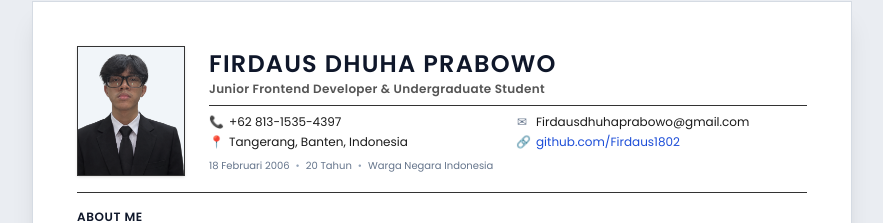
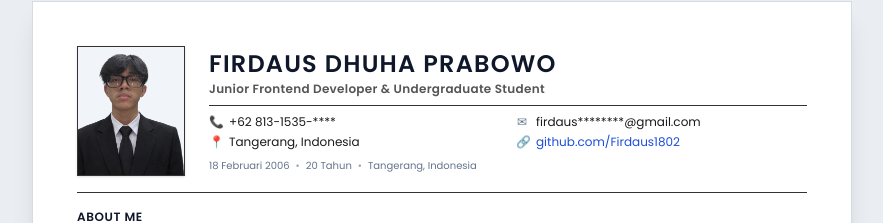
Before and after one commit to Firdaus1802/PORTOFOLIO-DAUS, a Next.js app: page /cv in a window 1280 px wide. Shown: the part 109-332 px from the top of the page, without its empty margins (198-1081 px from the left). Built offline with nearby package versions, Linux system fonts and the light colour scheme; no server answers.

Commit message:
fix: mask sensitive personal contact data and remove artificial comment blocks

```diff
--- a/app/about.tsx
+++ b/app/about.tsx
@@ -78,7 +78,7 @@ export default function About() {
                 <FadeLeft delay={0.3}>
                   <div className="flex flex-col p-2 -m-2 rounded-xl transition-colors duration-300 hover:bg-thirdary/40">
                     <span className="text-xs uppercase tracking-widest font-bold text-text-secondary mb-1">Phone</span>
-                    <span className="text-base font-semibold text-text-primary">+62 813-1535-4397</span>
+                    <span className="text-base font-semibold text-text-primary">+62 813-1535-****</span>
                   </div>
                 </FadeLeft>
 
@@ -92,9 +92,9 @@ export default function About() {
                 <FadeLeft delay={0.5}>
                   <div className="flex flex-col p-2 -m-2 rounded-xl transition-colors duration-300 hover:bg-thirdary/40">
                     <span className="text-xs uppercase tracking-widest font-bold text-text-secondary mb-1">Email</span>
-                    <a href="mailto:Firdausdhuhaprabowo@gmail.com" className="text-base font-semibold text-text-primary hover:text-text-secondary transition-colors underline decoration-text-secondary/30 underline-offset-4">
-                      Firdausdhuhaprabowo@gmail.com
-                    </a>
+                    <span className="text-base font-semibold text-text-primary">
+                      firdaus********@gmail.com
+                    </span>
                   </div>
                 </FadeLeft>
 
--- a/app/api/chat/route.ts
+++ b/app/api/chat/route.ts
@@ -65,7 +65,7 @@ function getSmartFallbackResponse(query: string): string {
     return `**Profil & Latar Belakang Akademik Firdaus Dhuha Prabowo:**
 • **Pendidikan:** Mahasiswa aktif S1 Sistem Informasi di Universitas Gunadarma dengan IPK **3.88 / 4.00**.
 • **Kelahiran & Usia:** Lahir pada **18 Februari 2006** di Tangerang (berusia 20 tahun).
-• **Domisili:** Tangerang, Banten, Indonesia.
+• **Domisili:** Tangerang, Indonesia.
 • **Fokus Keahlian:** Frontend Web Development, arsitektur Next.js & React, integrasi backend Supabase & Node.js, serta komputasi awan.`
   }
 
@@ -170,8 +170,8 @@ Halaman tersebut telah dioptimasi dalam format executive 2-kolom dan siap diceta
     q.includes("social")
   ) {
     return `Berikut saluran komunikasi dan jaringan profesional resmi Firdaus Dhuha Prabowo:
-• **WhatsApp:** [+62 813-1535-4397](https://wa.me/6281315354397)
-• **Email:** [Firdausdhuhaprabowo@gmail.com](mailto:Firdausdhuhaprabowo@gmail.com)
+• **WhatsApp:** +62 813-1535-****
+• **Email:** firdaus********@gmail.com
 • **LinkedIn:** [linkedin.com/in/firdaus-dhuha-prabowo-091949386/](https://www.linkedin.com/in/firdaus-dhuha-prabowo-091949386/)
 • **GitHub:** [github.com/Firdaus1802](https://github.com/Firdaus1802)
 • **Instagram:** [@frdsdhuha_](https://www.instagram.com/frdsdhuha_)`
@@ -188,7 +188,7 @@ Halaman tersebut telah dioptimasi dalam format executive 2-kolom dan siap diceta
     q.includes("kota") ||
     q.includes("tangerang")
   ) {
-    return "Firdaus berasal dan saat ini berdomisili di **Tangerang, Banten, Indonesia**."
+    return "Firdaus berasal dan saat ini berdomisili di **Tangerang, Indonesia**."
   }
 
   // 8. Minat / Hobi
--- a/app/contact.tsx
+++ b/app/contact.tsx
@@ -119,9 +119,9 @@ Gunakan panduan informasi berikut tentang Firdaus untuk menjawab pertanyaan:
    - Tanggal Lahir: 18 Februari 2006 (Usia 20 tahun per tahun 2026)
    - Peran: Junior Frontend Developer / Web Developer
    - Pendidikan: Universitas Gunadarma (IPK: 3.88 / 4.00)
-   - Lokasi / Domisili: Tangerang, Banten, Indonesia
-   - Email: Firdausdhuhaprabowo@gmail.com
-   - WhatsApp/Telepon: +62 813-1535-4397 (wa.me/6281315354397)
+   - Lokasi / Domisili: Tangerang, Indonesia
+   - Email: firdaus********@gmail.com
+   - WhatsApp/Telepon: +62 813-1535-****
    - LinkedIn: linkedin.com/in/firdaus-dhuha-prabowo-091949386/
    - Instagram: @frdsdhuha_ (instagram.com/frdsdhuha_)
    - GitHub: github.com/Firdaus1802
@@ -255,7 +255,7 @@ Aturan Tambahan: Jawab langsung ke intinya, akurat sesuai data di atas, jangan m
             <div className="bg-background border border-text-secondary/20 rounded-3xl overflow-hidden h-100 lg:h-auto min-h-100 shadow-xl hover:border-text-primary transition-colors duration-500 relative group">
               <div className="absolute top-4 left-4 z-10 bg-background/90 backdrop-blur-md px-4 py-2 rounded-xl border border-text-secondary/20 shadow-lg pointer-events-none">
                 <p className="text-sm font-bold text-text-primary">📍 Tangerang</p>
-                <p className="text-xs font-medium text-text-secondary">Banten, Indonesia</p>
+                <p className="text-xs font-medium text-text-secondary">Indonesia</p>
               </div>
               <iframe
                 src="https://maps.google.com/maps?q=Tangerang,%20Indonesia&t=&z=13&ie=UTF8&iwloc=&output=embed"
@@ -285,7 +285,7 @@ Aturan Tambahan: Jawab langsung ke intinya, akurat sesuai data di atas, jangan m
               </a>
 
               {/* Email */}
-              <a href="mailto:Firdausdhuhaprabowo@gmail.com" target="_blank" rel="noopener noreferrer" className="group bg-background border border-text-secondary/20 rounded-2xl p-4 sm:p-6 flex items-center justify-center sm:justify-between hover:border-text-primary hover:bg-text-secondary/5 transition-all duration-300 shadow-sm hover:shadow-md aspect-square sm:aspect-auto">
+              <div className="group bg-background border border-text-secondary/20 rounded-2xl p-4 sm:p-6 flex items-center justify-center sm:justify-between hover:border-text-primary hover:bg-text-secondary/5 transition-all duration-300 shadow-sm hover:shadow-md aspect-square sm:aspect-auto">
                 <div className="flex items-center gap-4">
                   <div className="w-12 h-12 rounded-full bg-text-secondary/10 flex items-center justify-center text-text-primary group-hover:text-text-primary group-hover:scale-110 transition-transform duration-300">
                     <svg className="w-6 h-6" viewBox="0 0 24 24" fill="currentColor">
@@ -294,14 +294,13 @@ Aturan Tambahan: Jawab langsung ke intinya, akurat sesuai data di atas, jangan m
                   </div>
                   <div className="hidden sm:block">
                     <h4 className="text-lg font-bold text-text-primary">Email</h4>
-                    <p className="text-sm font-medium text-text-secondary">Firdausdhuhaprabowo@gmail.com</p>
+                    <p className="text-sm font-medium text-text-secondary">firdaus********@gmail.com</p>
                   </div>
                 </div>
-                <svg className="hidden sm:block w-5 h-5 text-text-secondary group-hover:text-text-primary group-hover:translate-x-1 transition-all" fill="none" stroke="currentColor" viewBox="0 0 24 24"><path strokeLinecap="round" strokeLinejoin="round" strokeWidth="2" d="M14 5l7 7m0 0l-7 7m7-7H3"></path></svg>
-              </a>
+              </div>
 
               {/* WhatsApp */}
-              <a href="https://wa.me/6281315354397" target="_blank" rel="noopener noreferrer" className="group bg-background border border-text-secondary/20 rounded-2xl p-4 sm:p-6 flex items-center justify-center sm:justify-between hover:border-[#25D366] hover:bg-[#25D366]/5 transition-all duration-300 shadow-sm hover:shadow-md aspect-square sm:aspect-auto">
+              <div className="group bg-background border border-text-secondary/20 rounded-2xl p-4 sm:p-6 flex items-center justify-center sm:justify-between hover:border-[#25D366] hover:bg-[#25D366]/5 transition-all duration-300 shadow-sm hover:shadow-md aspect-square sm:aspect-auto">
                 <div className="flex items-center gap-4">
                   <div className="w-12 h-12 rounded-full bg-text-secondary/10 flex items-center justify-center text-text-primary group-hover:text-[#25D366] group-hover:scale-110 transition-all duration-300">
                     <svg className="w-6 h-6" viewBox="0 0 24 24" fill="currentColor">
@@ -310,11 +309,10 @@ Aturan Tambahan: Jawab langsung ke intinya, akurat sesuai data di atas, jangan m
                   </div>
                   <div className="hidden sm:block">
                     <h4 className="text-lg font-bold text-text-primary">WhatsApp</h4>
-                    <p className="text-sm font-medium text-text-secondary">+62 813-1535-4397</p>
+                    <p className="text-sm font-medium text-text-secondary">+62 813-1535-****</p>
                   </div>
                 </div>
-                <svg className="hidden sm:block w-5 h-5 text-text-secondary group-hover:text-[#25D366] group-hover:translate-x-1 transition-all" fill="none" stroke="currentColor" viewBox="0 0 24 24"><path strokeLinecap="round" strokeLinejoin="round" strokeWidth="2" d="M14 5l7 7m0 0l-7 7m7-7H3"></path></svg>
-              </a>
+              </div>
 
               {/* LinkedIn */}
               <a href="https://www.linkedin.com/in/firdaus-dhuha-prabowo-091949386/" target="_blank" rel="noopener noreferrer" className="group bg-background border border-text-secondary/20 rounded-2xl p-4 sm:p-6 flex items-center justify-center sm:justify-between hover:border-[#0077b5] hover:bg-[#0077b5]/5 transition-all duration-300 shadow-sm hover:shadow-md aspect-square sm:aspect-auto">
--- a/app/cv/page.tsx
+++ b/app/cv/page.tsx
@@ -12,7 +12,6 @@ export default function CVPage() {
   return (
     <div className="min-h-screen bg-[#eaedf2] py-6 sm:py-9 px-2 sm:px-4 print:p-0 print:bg-white text-[#1a1a1a] font-sans antialiased">
 
-      {/* Top Floating Action Bar (Hidden when Printing) */}
       <div className="max-w-205 mx-auto mb-4 flex items-center justify-between gap-4 print:hidden bg-white/95 backdrop-blur-md px-5 py-3 rounded-xl shadow-sm border border-zinc-200">
         <Link
           href="/"
@@ -40,15 +39,11 @@ export default function CVPage() {
         </div>
       </div>
 
-      {/* Kontainer Lembar Resume Formal Klasik (A4) */}
       <main
         className="max-w-205 mx-auto bg-white shadow-xl print:shadow-none border border-[#d5dbe3] print:border-0 p-8 sm:p-11 print:p-6 text-[#1a1a1a] leading-normal"
         style={{ WebkitPrintColorAdjust: "exact", printColorAdjust: "exact" }}
       >
-
-        {/* ================= 1. HEADER PROFIL ================= */}
         <header className="flex flex-col sm:flex-row items-center sm:items-center gap-5 sm:gap-6 pb-4 border-b border-[#333333]">
-          {/* Photo Box */}
           <div className="w-27 h-32.5 border-[1.5px] border-[#333333] bg-[#f1f5f9] shrink-0 overflow-hidden relative shadow-sm">
             <Image
               src="/images/profile-firdaus.png"
@@ -59,7 +54,6 @@ export default function CVPage() {
             />
           </div>
 
-          {/* Header Details */}
           <div className="grow text-center sm:text-left w-full">
             <h1 className="text-xl sm:text-2xl font-black tracking-wider text-[#0f172a] uppercase leading-tight">
               FIRDAUS DHUHA PRABOWO
@@ -73,17 +67,17 @@ export default function CVPage() {
             <div className="grid grid-cols-1 sm:grid-cols-2 gap-x-4 gap-y-1 text-xs font-medium text-[#1a1a1a] mb-1.5 text-left">
               <div className="flex items-center gap-2">
                 <span className="text-[#64748b] w-3 text-center">📞</span>
-                <span>+62 813-1535-4397</span>
+                <span>+62 813-1535-****</span>
               </div>
               <div className="flex items-center gap-2">
                 <span className="text-[#64748b] w-3 text-center">✉</span>
-                <a href="mailto:Firdausdhuhaprabowo@gmail.com" className="hover:underline text-[#1a1a1a]">
-                  Firdausdhuhaprabowo@gmail.com
+                <a href="mailto:firdaus********@gmail.com" className="hover:underline text-[#1a1a1a]">
+                  firdaus********@gmail.com
                 </a>
               </div>
               <div className="flex items-center gap-2">
                 <span className="text-[#64748b] w-3 text-center">📍</span>
-                <span>Tangerang, Banten, Indonesia</span>
+                <span>Tangerang, Indonesia</span>
               </div>
               <div className="flex items-center gap-2">
                 <span className="text-[#64748b] w-3 text-center">🔗</span>
@@ -98,12 +92,11 @@ export default function CVPage() {
               <span className="text-[#94a3b8]">•</span>
               <span>20 Tahun</span>
               <span className="text-[#94a3b8]">•</span>
-              <span>Warga Negara Indonesia</span>
+              <span>Tangerang, Indonesia</span>
             </div>
           </div>
         </header>
 
-        {/* ================= 2. ABOUT ME ================= */}
         <section className="mt-4">
           <h2 className="text-xs font-black tracking-wider text-[#0f172a] uppercase border-b-2 border-[#222222] pb-0.5 mb-2">
             ABOUT ME
@@ -113,13 +106,11 @@ export default function CVPage() {
           </p>
         </section>
 
-        {/* ================= 3. EXPERIENCE & PROJECTS ================= */}
         <section className="mt-4">
           <h2 className="text-xs font-black tracking-wider text-[#0f172a] uppercase border-b-2 border-[#222222] pb-0.5 mb-2.5">
             EXPERIENCE & PROJECTS
           </h2>
 
-          {/* Project 1 */}
           <div className="grid grid-cols-1 sm:grid-cols-[145px_1fr] print:grid-cols-[145px_1fr] gap-1 sm:gap-4 mb-3">
             <div>
               <span className="block text-xs font-extrabold text-[#0f172a]">2025</span>
@@ -142,7 +133,6 @@ export default function CVPage() {
             </div>
           </div>
 
-          {/* Project 2 */}
           <div className="grid grid-cols-1 sm:grid-cols-[145px_1fr] print:grid-cols-[145px_1fr] gap-1 sm:gap-4">
             <div>
               <span className="block text-xs font-extrabold text-[#0f172a]">2026</span>
@@ -166,7 +156,6 @@ export default function CVPage() {
           </div>
         </section>
 
-        {/* ================= 4. EDUCATION ================= */}
         <section className="mt-4">
           <h2 className="text-xs font-black tracking-wider text-[#0f172a] uppercase border-b-2 border-[#222222] pb-0.5 mb-2">
             EDUCATION
@@ -175,7 +164,7 @@ export default function CVPage() {
           <div className="grid grid-cols-1 sm:grid-cols-[145px_1fr] print:grid-cols-[145px_1fr] gap-1 sm:gap-4">
             <div>
               <span className="block text-xs font-extrabold text-[#0f172a]">2024 - Sekarang</span>
-              <span className="block text-[10px] text-[#64748b]">Depok / Karawaci</span>
+              <span className="block text-[10px] text-[#64748b]">Universitas Gunadarma</span>
             </div>
             <div>
               <div className="mb-0.5">
@@ -193,7 +182,6 @@ export default function CVPage() {
           </div>
         </section>
 
-        {/* ================= 5. LICENSES & CERTIFICATIONS ================= */}
         <section className="mt-4">
           <h2 className="text-xs font-black tracking-wider text-[#0f172a] uppercase border-b-2 border-[#222222] pb-0.5 mb-2">
             LICENSES & CERTIFICATIONS
@@ -231,7 +219,6 @@ export default function CVPage() {
           </div>
         </section>
 
-        {/* ================= 6. TECHNICAL SKILLS ================= */}
         <section className="mt-4">
           <h2 className="text-xs font-black tracking-wider text-[#0f172a] uppercase border-b-2 border-[#222222] pb-0.5 mb-2">
             TECHNICAL SKILLS
@@ -257,7 +244,6 @@ export default function CVPage() {
           </div>
         </section>
 
-        {/* ================= 7. LANGUAGES & INTERESTS ================= */}
         <section className="mt-4">
           <h2 className="text-xs font-black tracking-wider text-[#0f172a] uppercase border-b-2 border-[#222222] pb-0.5 mb-2">
             LANGUAGES & INTERESTS
--- a/public/cv-html/index.html
+++ b/public/cv-html/index.html
@@ -5,29 +5,22 @@
   <meta name="viewport" content="width=device-width, initial-scale=1.0">
   <title>Curriculum Vitae - Firdaus Dhuha Prabowo</title>
 
-  <!-- Font Google: Inter (Formal & Bersih) -->
   <link rel="preconnect" href="https://fonts.googleapis.com">
   <link rel="preconnect" href="https://fonts.gstatic.com" crossorigin>
   <link href="https://fonts.googleapis.com/css2?family=Inter:wght@300;400;500;600;700;800;900&display=swap" rel="stylesheet">
-
-  <!-- Font Awesome untuk Ikon Kontak -->
   <link rel="stylesheet" href="https://cdnjs.cloudflare.com/ajax/libs/font-awesome/6.4.0/css/all.min.css">
-
   <link rel="stylesheet" href="style.css">
 </head>
 <body>
 
-  <!-- Tombol Aksi Cetak PDF (Disembunyikan saat dicetak) -->
   <div class="top-bar no-print">
     <button onclick="window.print()" class="btn-print">
       <i class="fa-solid fa-print"></i> Cetak / Simpan PDF (A4)
     </button>
   </div>
 
-  <!-- Kontainer Lembar Resume Formal Klasik (A4) -->
   <main class="resume-sheet">
 
-    <!-- ================= 1. HEADER PROFIL ================= -->
     <header class="header-section">
       <div class="photo-box">
         <img src="images/profile-firdaus.png" alt="Firdaus Dhuha Prabowo">
@@ -42,15 +35,15 @@
         <div class="contact-grid">
           <div class="contact-item">
             <i class="fa-solid fa-phone"></i>
-            <span>+62 813-1535-4397</span>
+            <span>+62 813-1535-****</span>
           </div>
           <div class="contact-item">
             <i class="fa-solid fa-envelope"></i>
-            <a href="mailto:Firdausdhuhaprabowo@gmail.com">Firdausdhuhaprabowo@gmail.com</a>
+            <a href="mailto:firdaus********@gmail.com">firdaus********@gmail.com</a>
           </div>
           <div class="contact-item">
             <i class="fa-solid fa-location-dot"></i>
-            <span>Tangerang, Banten, Indonesia</span>
+            <span>Tangerang, Indonesia</span>
           </div>
           <div class="contact-item">
             <i class="fa-brands fa-github"></i>
@@ -63,12 +56,11 @@
           <span class="dot">•</span>
           <span>20 Tahun</span>
           <span class="dot">•</span>
-          <span>Warga Negara Indonesia</span>
+          <span>Tangerang, Indonesia</span>
         </div>
       </div>
     </header>
 
-    <!-- ================= 2. ABOUT ME ================= -->
     <section class="section-block">
       <h2 class="section-title">ABOUT ME</h2>
       <p class="summary-text">
@@ -76,11 +68,9 @@
       </p>
     </section>
 
-    <!-- ================= 3. EXPERIENCE & PROJECTS ================= -->
     <section class="section-block">
       <h2 class="section-title">EXPERIENCE & PROJECTS</h2>
 
-      <!-- Project 1 -->
       <div class="entry-row">
         <div class="entry-left">
           <span class="entry-period">2025</span>
@@ -99,7 +89,6 @@
         </div>
       </div>
 
-      <!-- Project 2 -->
       <div class="entry-row">
         <div class="entry-left">
           <span class="entry-period">2026</span>
@@ -119,14 +108,13 @@
       </div>
     </section>
 
-    <!-- ================= 4. EDUCATION ================= -->
     <section class="section-block">
       <h2 class="section-title">EDUCATION</h2>
 
       <div class="entry-row">
         <div class="entry-left">
           <span class="entry-period">2024 - Sekarang</span>
-          <span class="entry-meta">Depok / Karawaci</span>
+          <span class="entry-meta">Universitas Gunadarma</span>
         </div>
         <div class="entry-right">
           <div class="entry-header">
@@ -140,7 +128,6 @@
       </div>
     </section>
 
-    <!-- ================= 5. LICENSES & CERTIFICATIONS ================= -->
     <section class="section-block">
       <h2 class="section-title">LICENSES & CERTIFICATIONS</h2>
 
@@ -176,7 +163,6 @@
       </div>
     </section>
 
-    <!-- ================= 6. TECHNICAL SKILLS ================= -->
     <section class="section-block">
       <h2 class="section-title">TECHNICAL SKILLS</h2>
 
@@ -200,7 +186,6 @@
       </div>
     </section>
 
-    <!-- ================= 7. LANGUAGES & INTERESTS ================= -->
     <section class="section-block mb-0">
       <h2 class="section-title">LANGUAGES & INTERESTS</h2>
 
--- a/public/cv.html
+++ b/public/cv.html
@@ -5,29 +5,22 @@
   <meta name="viewport" content="width=device-width, initial-scale=1.0">
   <title>Curriculum Vitae - Firdaus Dhuha Prabowo</title>
 
-  <!-- Font Google: Inter (Formal & Bersih) -->
   <link rel="preconnect" href="https://fonts.googleapis.com">
   <link rel="preconnect" href="https://fonts.gstatic.com" crossorigin>
   <link href="https://fonts.googleapis.com/css2?family=Inter:wght@300;400;500;600;700;800;900&display=swap" rel="stylesheet">
-
-  <!-- Font Awesome untuk Ikon Kontak -->
   <link rel="stylesheet" href="https://cdnjs.cloudflare.com/ajax/libs/font-awesome/6.4.0/css/all.min.css">
-
   <link rel="stylesheet" href="/cv-html/style.css">
 </head>
 <body>
 
-  <!-- Tombol Aksi Cetak PDF (Disembunyikan saat dicetak) -->
   <div class="top-bar no-print">
     <button onclick="window.print()" class="btn-print">
       <i class="fa-solid fa-print"></i> Cetak / Simpan PDF (A4)
     </button>
   </div>
 
-  <!-- Kontainer Lembar Resume Formal Klasik (A4) -->
   <main class="resume-sheet">
 
-    <!-- ================= 1. HEADER PROFIL ================= -->
     <header class="header-section">
       <div class="photo-box">
         <img src="/images/profile-firdaus.png" alt="Firdaus Dhuha Prabowo">
@@ -42,15 +35,15 @@
         <div class="contact-grid">
           <div class="contact-item">
             <i class="fa-solid fa-phone"></i>
-            <span>+62 813-1535-4397</span>
+            <span>+62 813-1535-****</span>
           </div>
           <div class="contact-item">
             <i class="fa-solid fa-envelope"></i>
-            <a href="mailto:Firdausdhuhaprabowo@gmail.com">Firdausdhuhaprabowo@gmail.com</a>
+            <a href="mailto:firdaus********@gmail.com">firdaus********@gmail.com</a>
           </div>
           <div class="contact-item">
             <i class="fa-solid fa-location-dot"></i>
-            <span>Tangerang, Banten, Indonesia</span>
+            <span>Tangerang, Indonesia</span>
           </div>
           <div class="contact-item">
             <i class="fa-brands fa-github"></i>
@@ -63,12 +56,11 @@
           <span class="dot">•</span>
           <span>20 Tahun</span>
           <span class="dot">•</span>
-          <span>Warga Negara Indonesia</span>
+          <span>Tangerang, Indonesia</span>
         </div>
       </div>
     </header>
 
-    <!-- ================= 2. ABOUT ME ================= -->
     <section class="section-block">
       <h2 class="section-title">ABOUT ME</h2>
       <p class="summary-text">
@@ -76,11 +68,9 @@
       </p>
     </section>
 
-    <!-- ================= 3. EXPERIENCE & PROJECTS ================= -->
     <section class="section-block">
       <h2 class="section-title">EXPERIENCE & PROJECTS</h2>
 
-      <!-- Project 1 -->
       <div class="entry-row">
         <div class="entry-left">
           <span class="entry-period">2025</span>
@@ -99,7 +89,6 @@
         </div>
       </div>
 
-      <!-- Project 2 -->
       <div class="entry-row">
         <div class="entry-left">
           <span class="entry-period">2026</span>
@@ -119,14 +108,13 @@
       </div>
     </section>
 
-    <!-- ================= 4. EDUCATION ================= -->
     <section class="section-block">
       <h2 class="section-title">EDUCATION</h2>
 
       <div class="entry-row">
         <div class="entry-left">
           <span class="entry-period">2024 - Sekarang</span>
-          <span class="entry-meta">Depok / Karawaci</span>
+          <span class="entry-meta">Universitas Gunadarma</span>
         </div>
         <div class="entry-right">
           <div class="entry-header">
@@ -140,7 +128,6 @@
       </div>
     </section>
 
-    <!-- ================= 5. LICENSES & CERTIFICATIONS ================= -->
     <section class="section-block">
       <h2 class="section-title">LICENSES & CERTIFICATIONS</h2>
 
@@ -176,7 +163,6 @@
       </div>
     </section>
 
-    <!-- ================= 6. TECHNICAL SKILLS ================= -->
     <section class="section-block">
       <h2 class="section-title">TECHNICAL SKILLS</h2>
 
@@ -200,7 +186,6 @@
       </div>
     </section>
 
-    <!-- ================= 7. LANGUAGES & INTERESTS ================= -->
     <section class="section-block mb-0">
       <h2 class="section-title">LANGUAGES & INTERESTS</h2>
 
```
Also changed, not shown: public/cv-html/style.css (+0 -31 lines).
